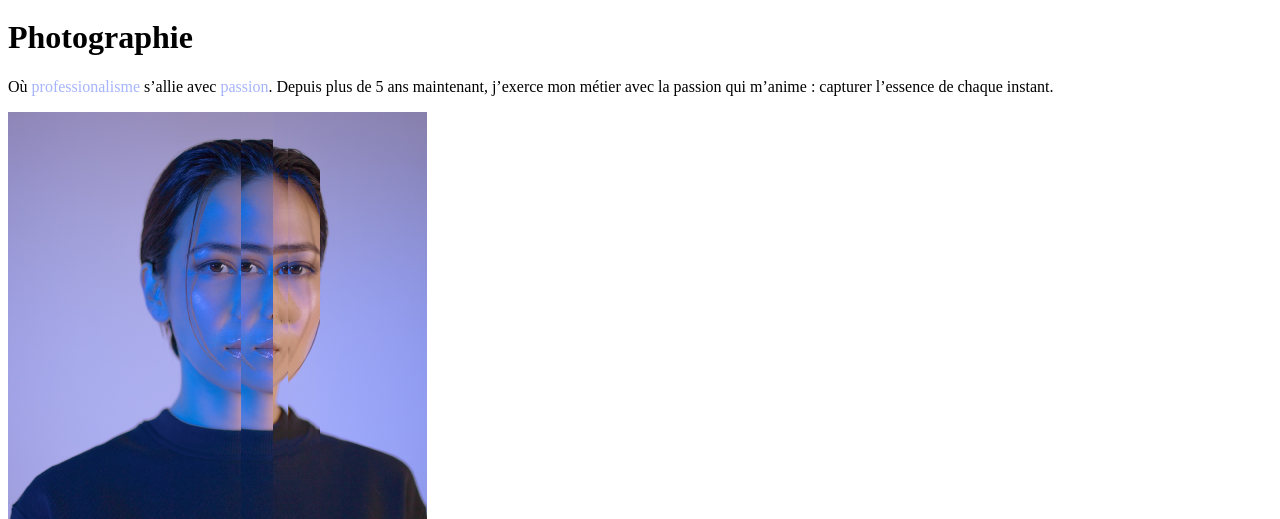
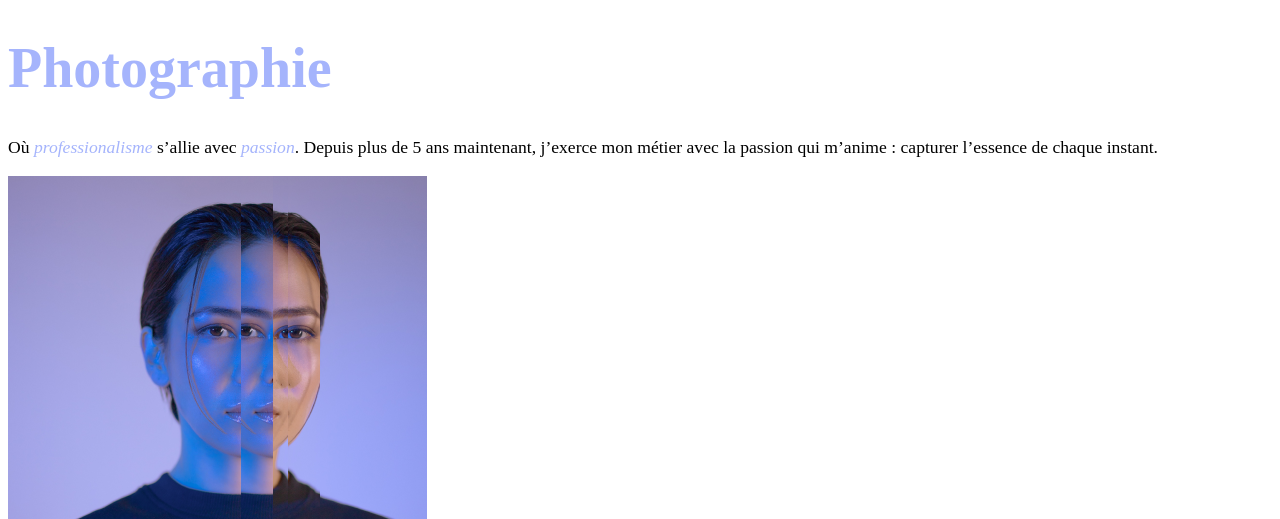
Before and after one commit to SScholl57/OpenClassSource, a plain HTML site: page Dev/index.html in a window 1280 px wide. Shown: the part 77-596 px from the top of the page. Drawn offline with Linux system fonts and the light colour scheme.

Commit message:
CSS - Font settings

```diff
--- a/Dev/Style.css
+++ b/Dev/Style.css
@@ -1,7 +1,27 @@
 a{
     color: black;
+    text-decoration: none;
+    font-size: 1em;
+    font-style: Manrope;
 }
 
-.introduction2 {
+em {
     color: #A5B4FC;
+    font-size: 1em;
 }
+
+h1 {
+    font-size: 3.5em;
+    color: #A5B4FC;
+    Font-style: Montserrat;
+
+}
+
+p {
+    font-size: 1.1em;
+}
+
+body {
+    font-size: 1em;
+    font-style: Manrope;
+}
--- a/Dev/index.html
+++ b/Dev/index.html
@@ -3,8 +3,11 @@
 
 <head>
     <meta charset="utf-8">
-    <title>Autre titre</title>
+    <title>Accueil - Robbie Lens Photographie</title>
     <link href="style.css" rel="stylesheet">
+    <link rel="preconnect" href="https://fonts.googleapis.com">
+    <link rel="preconnect" href="https://fonts.gstatic.com" crossorigin>
+    <link href="https://fonts.googleapis.com/css2?family=Manrope&family=Montserrat&display=swap" rel="stylesheet">
 </head>
 
 <body>
@@ -12,7 +15,7 @@
     <div><a href="a-propos.html">À propos</a></div>
     <h1>Photographie</h1>
     <p class="introduction">
-        Où <span class="introduction2">professionalisme</span> s’allie avec <span class="introduction2">passion</span>. Depuis plus de 5 ans maintenant, j’exerce mon métier avec la passion
+        Où <em>professionalisme</em> s’allie avec <em>passion</em>. Depuis plus de 5 ans maintenant, j’exerce mon métier avec la passion
         qui m’anime : capturer l’essence de chaque instant.
     </p>
     <img src="images/robbie-lens.png" alt="Portrait de la photographe Robbie Lens">
```
Also changed, not shown: Dev/a-propos.html (+3 -0 lines).
